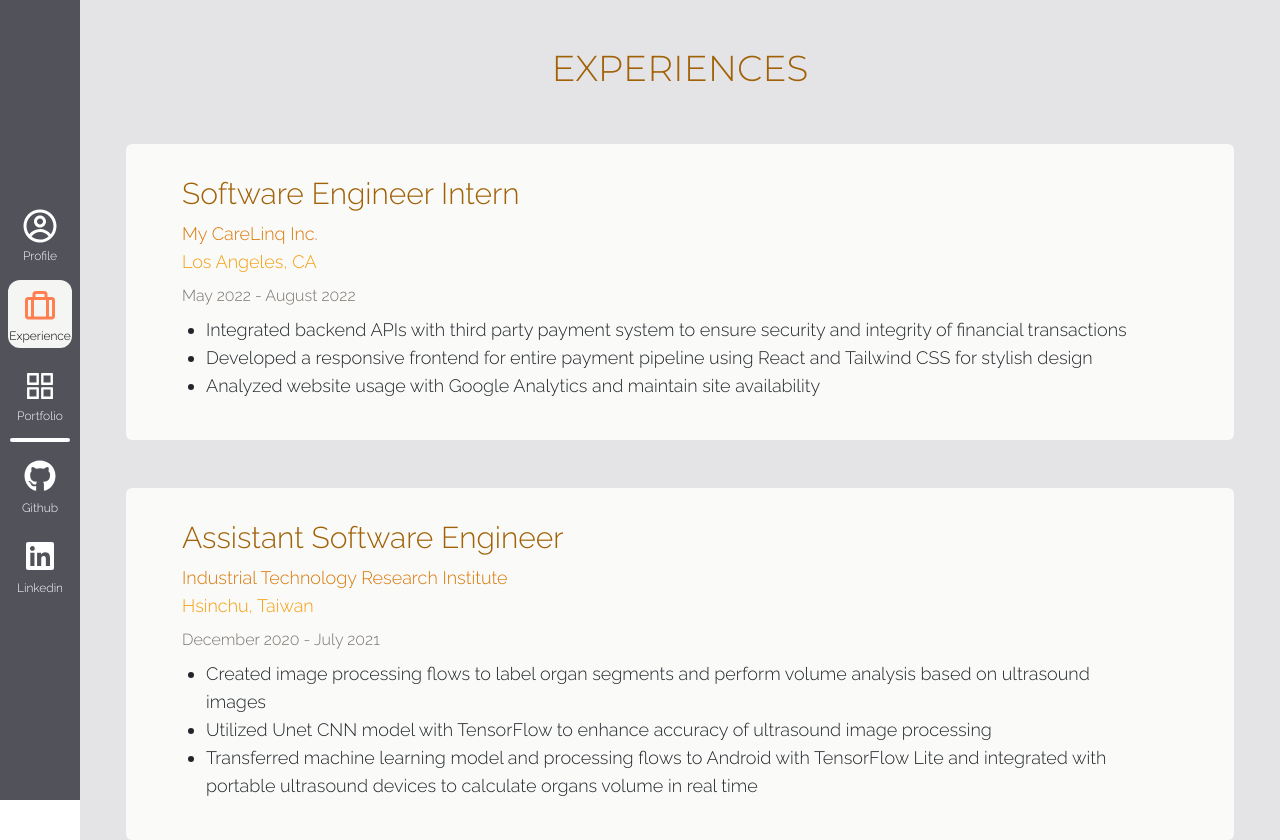
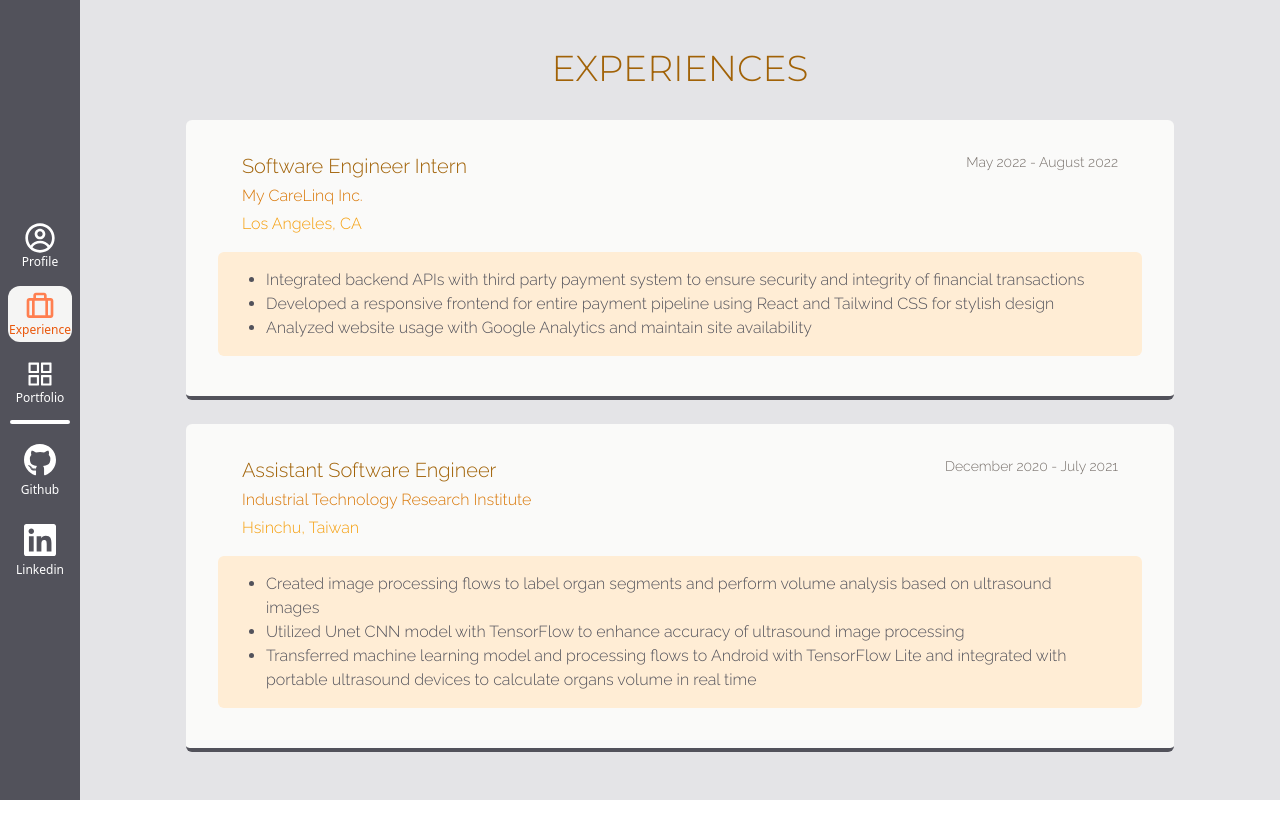
Before and after one commit to ccchen9762/portfolio, a React (Create React App) app: page /experience in a window 1280 px wide. After the commit the page ends 800 px from the top, so only its background shows below. Built offline with nearby package versions, Linux system fonts and the light colour scheme.

Commit message:
experience page done

```diff
--- a/src/App.js
+++ b/src/App.js
@@ -19,9 +19,8 @@
           <Sidebar />
         </div>
         <div className="w-full bg-zinc-200">
-          <Container className="h-full">
-            <Row className="h-full">
-              <Col className="m-0 p-0">
+          <Container className="h-full ">
+            <Row className="h-full m-0 p-0">
                 <Routes>
                   <Route path='*' exact={true} element={<ErrorPage />} />
                   <Route path="/" exact={true} element={<Profile />} />
@@ -29,7 +28,6 @@
                   <Route path="/works" exact={true} element={<Works />} />
                   <Route path="/works/:title" exact={true} element={<Overview />} />
                 </Routes>
-              </Col>
             </Row>
           </Container>
         </div>
--- a/src/components/Sidebar.js
+++ b/src/components/Sidebar.js
@@ -25,7 +25,7 @@
   const renderTooltip = (text) => <Tooltip>{text}</Tooltip>;
 
   return (
-    <div className="flex items-center w-20 h-screen m-0 py-2 raleway">
+    <div className="flex items-center w-20 h-screen m-0 py-2">
       <Nav className="h-fit p-0">
         <Nav.Item className="w-full h-fit px-2 py-1.5">
           <OverlayTrigger placement="right" overlay={renderTooltip("Profile")}>
@@ -40,8 +40,8 @@
                   : "w-full h-fit m-0 p-0 nav-link rounded-xl text-center hover:bg-stone-500"
               }
             >
-              <CgProfile color={onRoute === 0 ? "coral" : "white"} className="w-full h-12 p-2 pb-1" />
-              <p className={ onRoute === 0 ? "w-full h-fit m-0 px-0 pb-1 text-xs text-black" : "w-full h-fit m-0 px-0 pb-1 text-xs text-white"}>Profile</p>
+              <CgProfile color={onRoute === 0 ? "coral" : "white"} className="w-full h-auto px-3 pt-1" />
+              <p className={ onRoute === 0 ? "w-full h-fit m-0 px-0 pb-1 text-xs text-orange-600" : "w-full h-fit m-0 px-0 pb-1 text-xs text-white"}>Profile</p>
             </Link>
           </OverlayTrigger>
         </Nav.Item>
@@ -58,8 +58,8 @@
                   : "w-full h-fit m-0 p-0 nav-link rounded-xl text-center hover:bg-stone-500"
               }
             >
-              <BiBriefcaseAlt color={onRoute === 1 ? "coral" : "white"} className="w-full h-12 p-2 pb-1" />
-              <p className={ onRoute === 1 ? "w-full h-fit m-0 px-0 pb-1 text-xs text-black" : "w-full h-fit m-0 px-0 pb-1 text-xs text-white"}>Experience</p>
+              <BiBriefcaseAlt color={onRoute === 1 ? "coral" : "white"} className="w-full h-auto px-3 pt-1" />
+              <p className={ onRoute === 1 ? "w-full h-fit m-0 px-0 pb-1 text-xs text-orange-600" : "w-full h-fit m-0 px-0 pb-1 text-xs text-white"}>Experience</p>
             </Link>
           </OverlayTrigger>
         </Nav.Item>
@@ -76,11 +76,8 @@
                   : "w-full h-fit m-0 p-0 nav-link rounded-xl text-center hover:bg-stone-500"
               }
             >
-              <AiOutlineAppstore
-                color={onRoute === 2 ? "coral" : "white"}
-                className="w-full h-12 p-2 pb-1"
-              />
-              <p className={ onRoute === 2 ? "w-full h-fit m-0 px-0 pb-1 text-xs text-black" : "w-full h-fit m-0 px-0 pb-1 text-xs text-white"}>Portfolio</p>
+              <AiOutlineAppstore color={onRoute === 2 ? "coral" : "white"} className="w-full h-auto px-3 pt-1" />
+              <p className={ onRoute === 2 ? "w-full h-fit m-0 px-0 pb-1 text-xs text-orange-600" : "w-full h-fit m-0 px-0 pb-1 text-xs text-white"}>Portfolio</p>
             </Link>
           </OverlayTrigger>
         </Nav.Item>
@@ -94,7 +91,7 @@
               target="_blank"
               className="w-full h-fit m-0 p-0 rounded-xl text-center hover:bg-stone-500"
             >
-              <FaGithub color="white" className="w-full h-12 p-2" />
+              <FaGithub color="white" className="w-full h-12 px-3 pt-1" />
               <p className="w-full h-fit m-0 px-0 pb-1 text-xs text-white">Github</p>
             </Nav.Link>
           </OverlayTrigger>
@@ -106,7 +103,7 @@
               target="_blank"
               className="w-full h-fit m-0 p-0 rounded-xl text-center hover:bg-stone-500"
             >
-              <FaLinkedin color="white" className="w-full h-12 p-2" />
+              <FaLinkedin color="white" className="w-full h-12 px-3 pt-1" />
               <p className="w-full h-fit m-0 px-0 pb-1 text-xs text-white">Linkedin</p>
             </Nav.Link>
           </OverlayTrigger>
--- a/src/components/experience/Career.js
+++ b/src/components/experience/Career.js
@@ -17,12 +17,16 @@
   };
 
   return  (
-    <Row className="w-auto h-fit mx-3 mt-5 p-8 bg-stone-50 rounded-md raleway">
-      <p className="mb-2 px-4 text-3xl text-yellow-700">{careerInfo.careers[index.index].position}</p>
-      <p className="mb-0 px-4 text-lg text-amber-600">{careerInfo.careers[index.index].company}</p>
-      <p className="mb-2 px-4 text-lg text-amber-500">{careerInfo.careers[index.index].location}</p>
-      <p className="mb-2 px-4 text-md text-stone-500">{careerInfo.careers[index.index].time}</p>
-      <ul className="mb-2 px-5 text-lg list-disc">
+    <Row className="w-auto h-fit mx-3 my-4 p-8 bg-stone-50 rounded-md border-b-4 border-zinc-600 raleway">
+      <Col className="p-0">
+        <p className="mb-1 px-4 text-xl text-yellow-700">{careerInfo.careers[index.index].position}</p>
+      </Col>
+      <Col className="p-0">
+        <p className="mb-2 px-4 text-right text-sm text-stone-500">{careerInfo.careers[index.index].time}</p>
+      </Col>
+      <p className="mb-1 px-4 text-md text-amber-600">{careerInfo.careers[index.index].company}</p>
+      <p className="mb-3 px-4 text-md text-amber-500">{careerInfo.careers[index.index].location}</p>
+      <ul className="mb-2 px-5 py-3 text-md text-zinc-600 list-disc bg-orange-100 rounded-md">
         {bulletpoints()}
       </ul>
     </Row>
--- a/src/components/experience/Experience.js
+++ b/src/components/experience/Experience.js
@@ -19,7 +19,7 @@
 
   return (
     <motion.div
-      className="box w-full h-fit"
+      className="box w-full h-fit px-5"
       initial={{ opacity: 0, scale: 1 }}
       animate={{ opacity: 1, scale: 1 }}
       transition={{
--- a/src/components/portfolio/Works.js
+++ b/src/components/portfolio/Works.js
@@ -19,9 +19,9 @@
         <div className="w-80 flex flex-col items-center justify-center">
           <Image
             src={require(`../../assets/images/${projectInfo.projects[index].cover.src}`)}
-            className="w-full h-60 object-cover object-center shadow-black hover:!shadow-xl"
+            className="w-full h-60 rounded-md object-cover object-center shadow-black hover:!shadow-xl"
           />
-          <h3 className="text-yellow-700 text-center text-2xl mt-2 bg-transparent	Monstserrat">{projectInfo.projects[index].title.replaceAll('-', ' ')}</h3>
+          <h3 className="text-yellow-700 text-center text-xl mt-2 bg-transparent	Monstserrat">{projectInfo.projects[index].title.replaceAll('-', ' ')}</h3>
         </div>
       </Link>
     </Col>
--- a/src/components/profile/Profile.js
+++ b/src/components/profile/Profile.js
@@ -34,7 +34,7 @@
             animate={{ opacity: 1, scale: 1 }}
             transition={{
               duration: 1.2,
-              delay: 1.6,
+              delay: 1.4,
               ease: [0, 0.71, 0.2, 1.01]
             }}>
             <p className="codeFont text-xl">Master of Science in Computer Science from University of Southern California</p>
@@ -45,7 +45,7 @@
             animate={{ opacity: 1, scale: 1 }}
             transition={{
               duration: 1.2,
-              delay: 3.0,
+              delay: 2.6,
               ease: [0, 0.71, 0.2, 1.01]
             }}>
             <p className="codeFont text-xl">Skilled in computer graphics, game, Android and web development.</p>
@@ -56,7 +56,7 @@
             animate={{ opacity: 1, scale: 1 }}
             transition={{
               duration: 1.2,
-              delay: 4.4,
+              delay: 4.0,
               ease: [0, 0.71, 0.2, 1.01]
             }}>
             <p className="codeFont text-xl">Fond of music, gaming and traveling.</p>
@@ -66,7 +66,7 @@
           <TypeAnimation
             sequence={[
               5200,
-              "Feel free to reach out to me!",
+              "Take a look of my works, and feel free to reach out to me!",
             ]}
             wrapper="span"
             speed={50}
```
